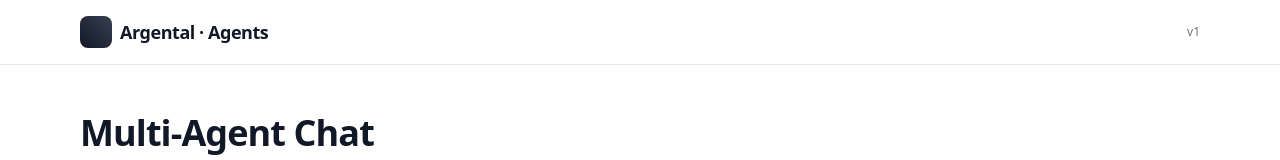
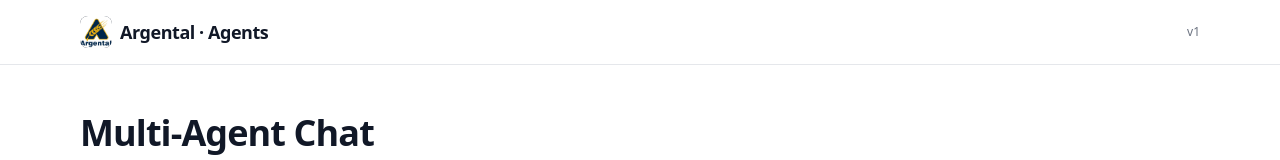
Before and after one commit to Argental2019/Test_API_ChatBots_OpenAI, a Next.js app in the folder apps/web/: page / in a window 1280 px wide. Shown: the top 160 px of the page. Built offline with nearby package versions, Linux system fonts and the light colour scheme.

Commit message:
Logo Argental

```diff
--- a/apps/web/app/page.tsx
+++ b/apps/web/app/page.tsx
@@ -9,6 +9,7 @@ import {
   AlertCircle,
   MessageSquareText,
 } from "lucide-react";
+import Image from "next/image"; // 👈 NUEVO
 
 // 👇 nuevo: importá los agentes desde el registry central
 import { AGENTS } from "@/lib/agents";
@@ -215,7 +216,10 @@ export default function MultiAgentChat() {
         <header className="border-b bg-white/70 backdrop-blur">
           <div className="mx-auto max-w-6xl px-4 py-4 flex items-center justify-between">
             <div className="flex items-center gap-2">
-              <div className="size-8 rounded-lg bg-gradient-to-tr from-gray-900 to-gray-700" />
+              {/* 👇 REEMPLAZO: logo encima de degradé */}
+              <div className="relative size-8 rounded-lg bg-gradient-to-tr from-gray-900 to-gray-700 overflow-hidden">
+                <Image src="/LOGO.png" alt="Logo" fill sizes="32px" className="object-contain" priority />
+              </div>
               <span className="text-lg font-semibold tracking-tight text-gray-900">Argental · Agents</span>
             </div>
             <div className="text-xs text-gray-500">v1</div>
@@ -373,7 +377,7 @@ export default function MultiAgentChat() {
                 onKeyDown={handleKeyPress}
                 disabled={loading || !contextLoaded}
                 placeholder={contextLoaded ? "Escribí tu pregunta…" : "Cargando contexto…"}
-                className="max-h-[200px] w-full resize-none rounded-xl border px-4 py-3 text-sm text-gray-900 placeholder:text-gray-400 focus:border-gray-900 focus:outline-none disabled:cursor-not-allowed disabled:bg-gray-50"
+                className="max-h=[200px] w-full resize-none rounded-xl border px-4 py-3 text-sm text-gray-900 placeholder:text-gray-400 focus:border-gray-900 focus:outline-none disabled:cursor-not-allowed disabled:bg-gray-50"
               />
               <button
                 onClick={sendMessage}
```
Also changed, not shown: apps/web/public/LOGO.png (added).
